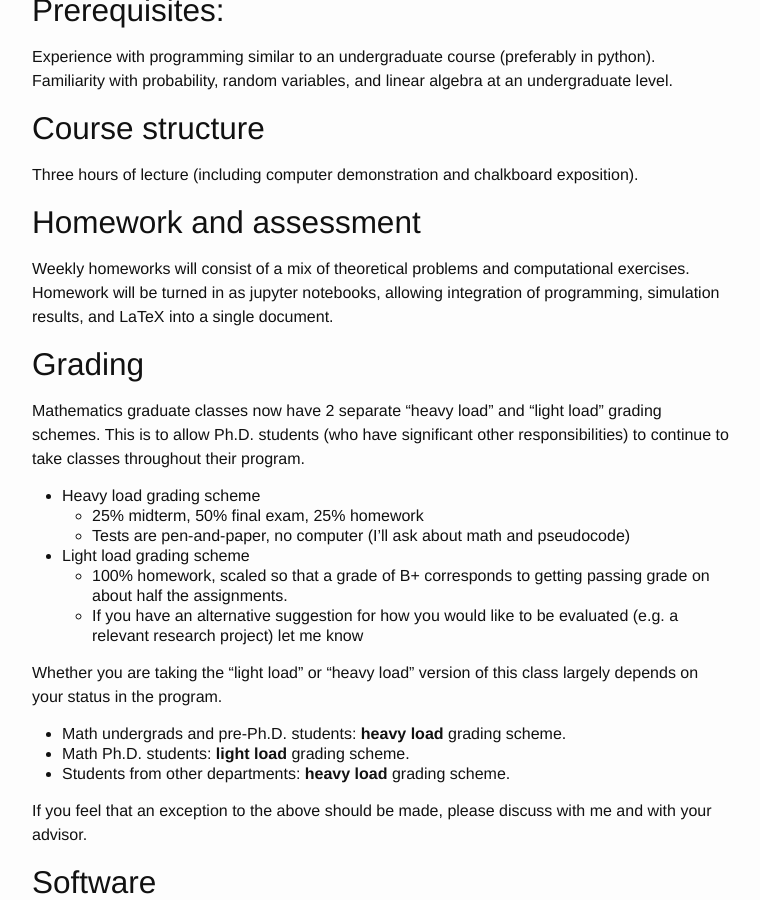
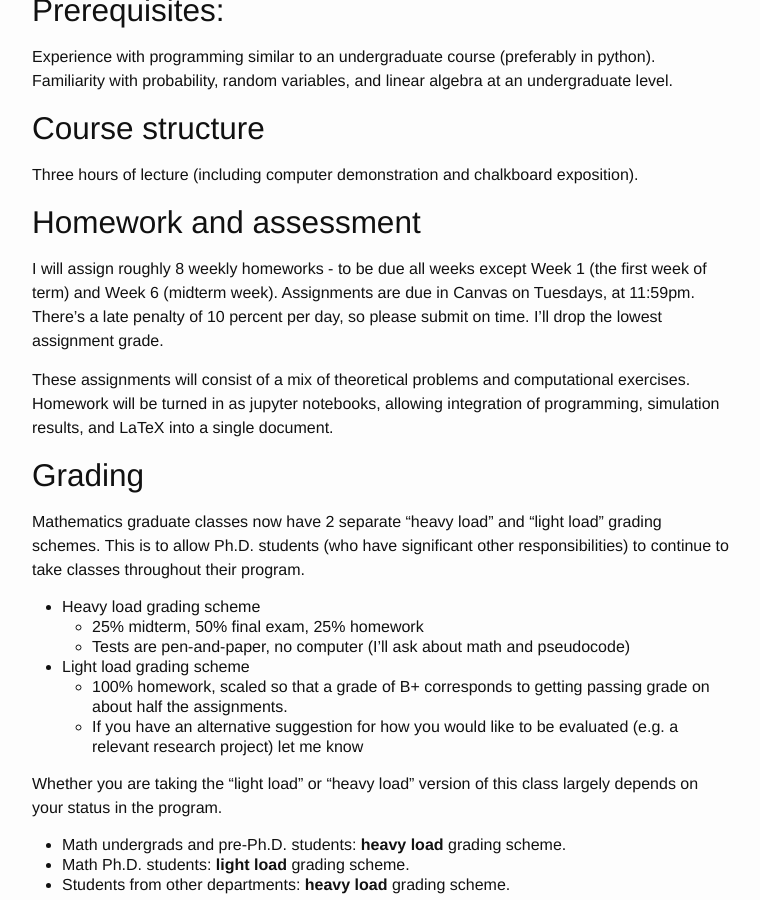
Before and after one commit to uo-applied-math/applied_math, a Jekyll site: the page built from pages/fall.md, in a window 1280 px wide and 900 px high, scrolled down 830 px. Shown: the whole window, without its empty margins (258-1018 px from the left). Built offline with Jekyll 4.4.1, drawn with Linux system fonts in a browser that asks for light colours.

Commit message:
late penalty, drop lowest grade

```diff
--- a/pages/fall.md
+++ b/pages/fall.md
@@ -47,7 +47,9 @@ Three hours of lecture (including computer demonstration and chalkboard expositi
 
 ## Homework and assessment
 
-Weekly homeworks will consist of a mix of theoretical problems and computational exercises.  Homework will be turned in as jupyter notebooks, allowing integration of programming, simulation results, and LaTeX into a single document.
+I will assign roughly 8 weekly homeworks - to be due all weeks except Week 1 (the first week of term) and Week 6 (midterm week).  Assignments are due in Canvas on Tuesdays, at 11:59pm.  There's a late penalty of 10 percent per day, so please submit on time.  I'll drop the lowest assignment grade.
+
+These assignments will consist of a mix of theoretical problems and computational exercises.  Homework will be turned in as jupyter notebooks, allowing integration of programming, simulation results, and LaTeX into a single document.
 
 ## Grading
 
```
